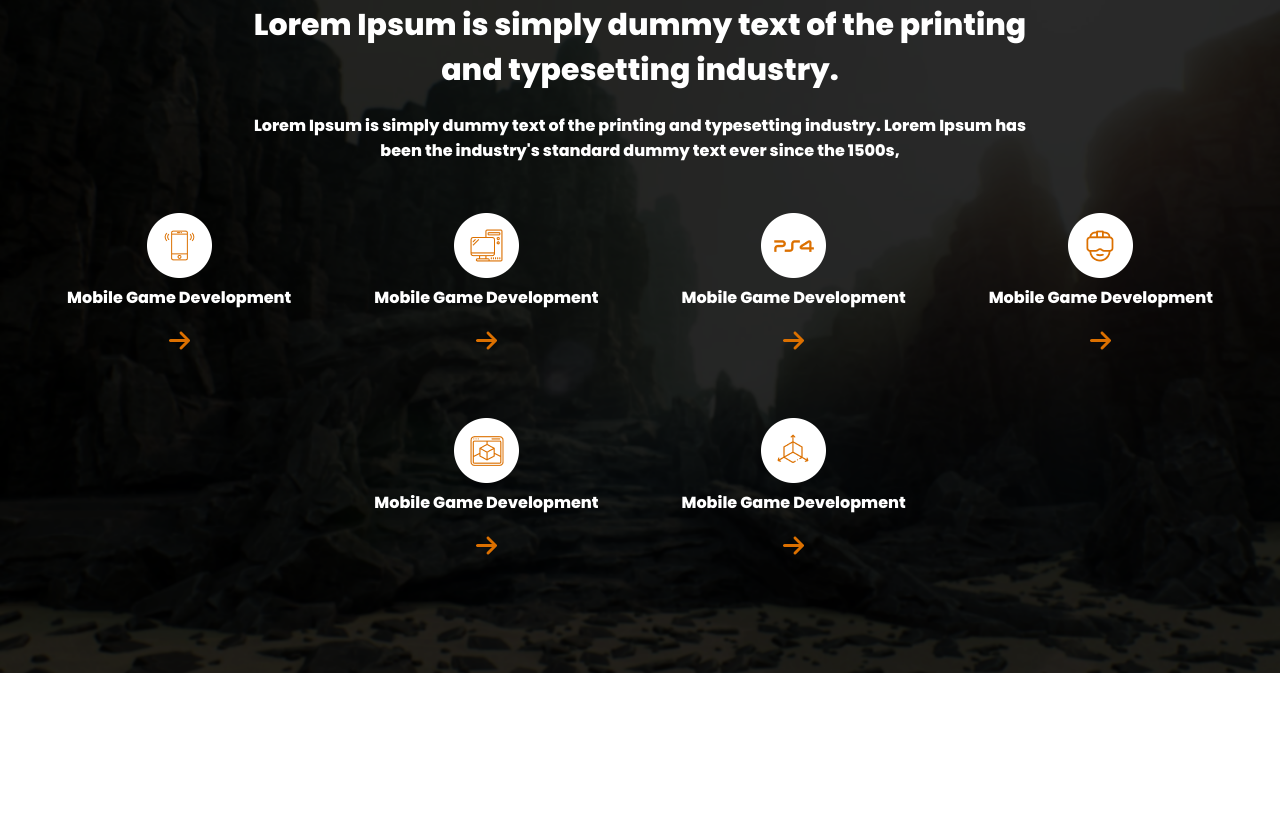
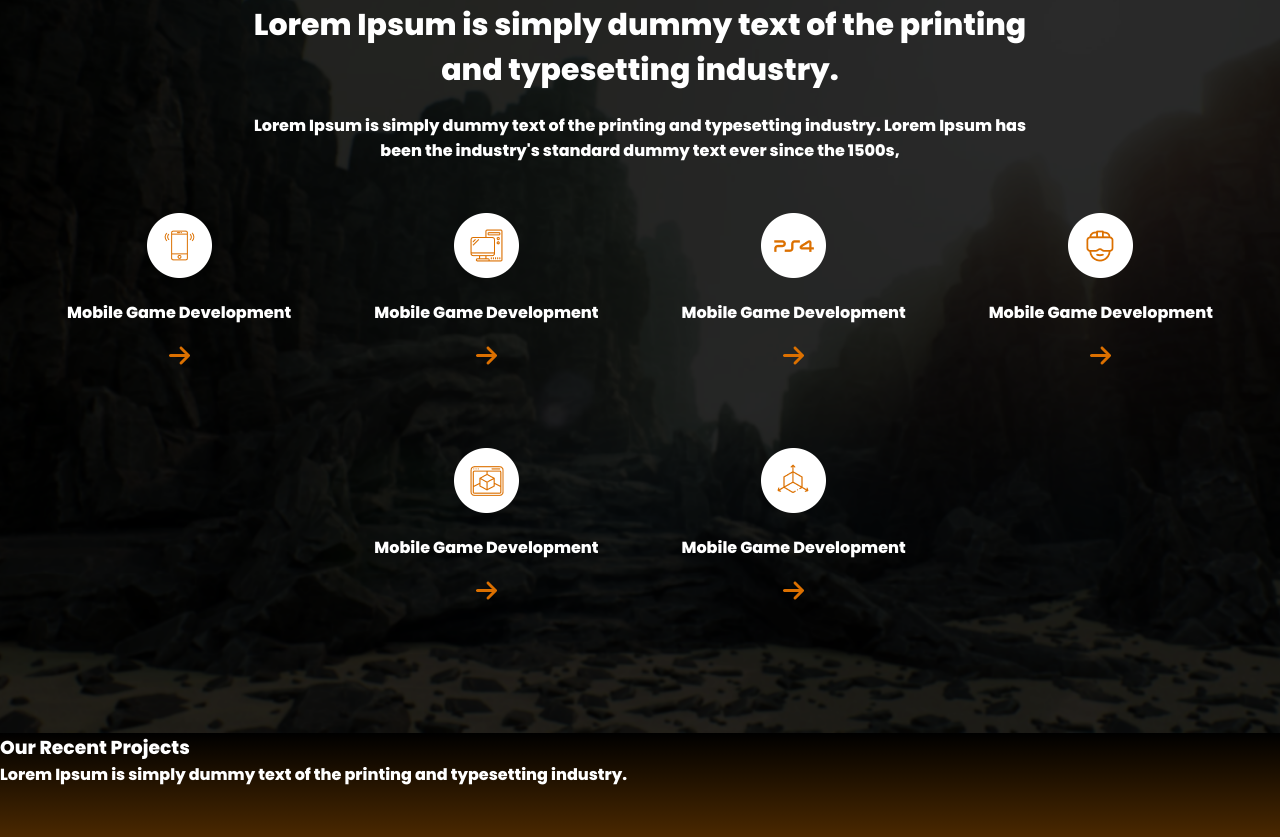
Before and after one commit to kovaley88/joy, a plain HTML site: page index.html in a window 1280 px wide. Shown: the part 2395-3232 px from the top of the page. Before the commit the page ends 3068 px from the top, so only its background shows below. Drawn offline with Linux system fonts and the light colour scheme.

Commit message:
final page1

```diff
--- a/index.html
+++ b/index.html
@@ -134,6 +134,26 @@
   </div>
   </div>
 
+  <div class="wrapper">
+    <div class="container projects">
+      <h3>Our Recent Projects</h3>
+      <p>Lorem Ipsum is simply dummy text of the
+        printing and typesetting industry.</p>
+      <div class="images">
+        <img src="" alt="">
+        <img src="" alt="">
+        <img src="" alt="">
+      </div>
+
+      <div class="images">
+        <img src="" alt="">
+        <img src="" alt="">
+        <img src="" alt="">
+      </div>
+
+    </div>
+  </div>
+
 </body>
 
 </html>
--- a/style.css
+++ b/style.css
@@ -249,3 +249,7 @@ header nav ul li.btn a:hover {
   margin: 30px 2%;
   width: 20%;
 }
+
+.features .info .block img {
+  margin-bottom: 15px;
+}
```
